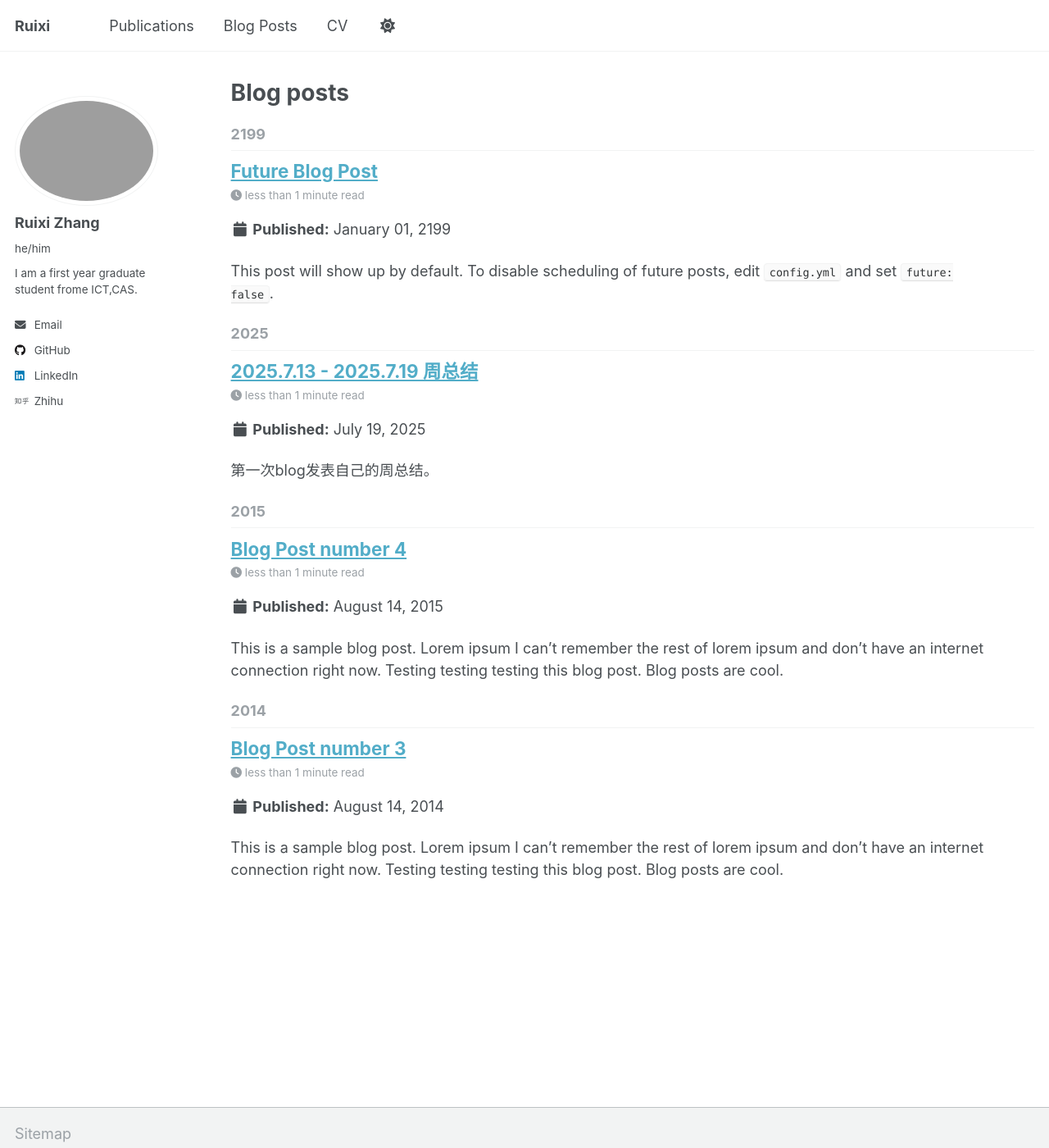
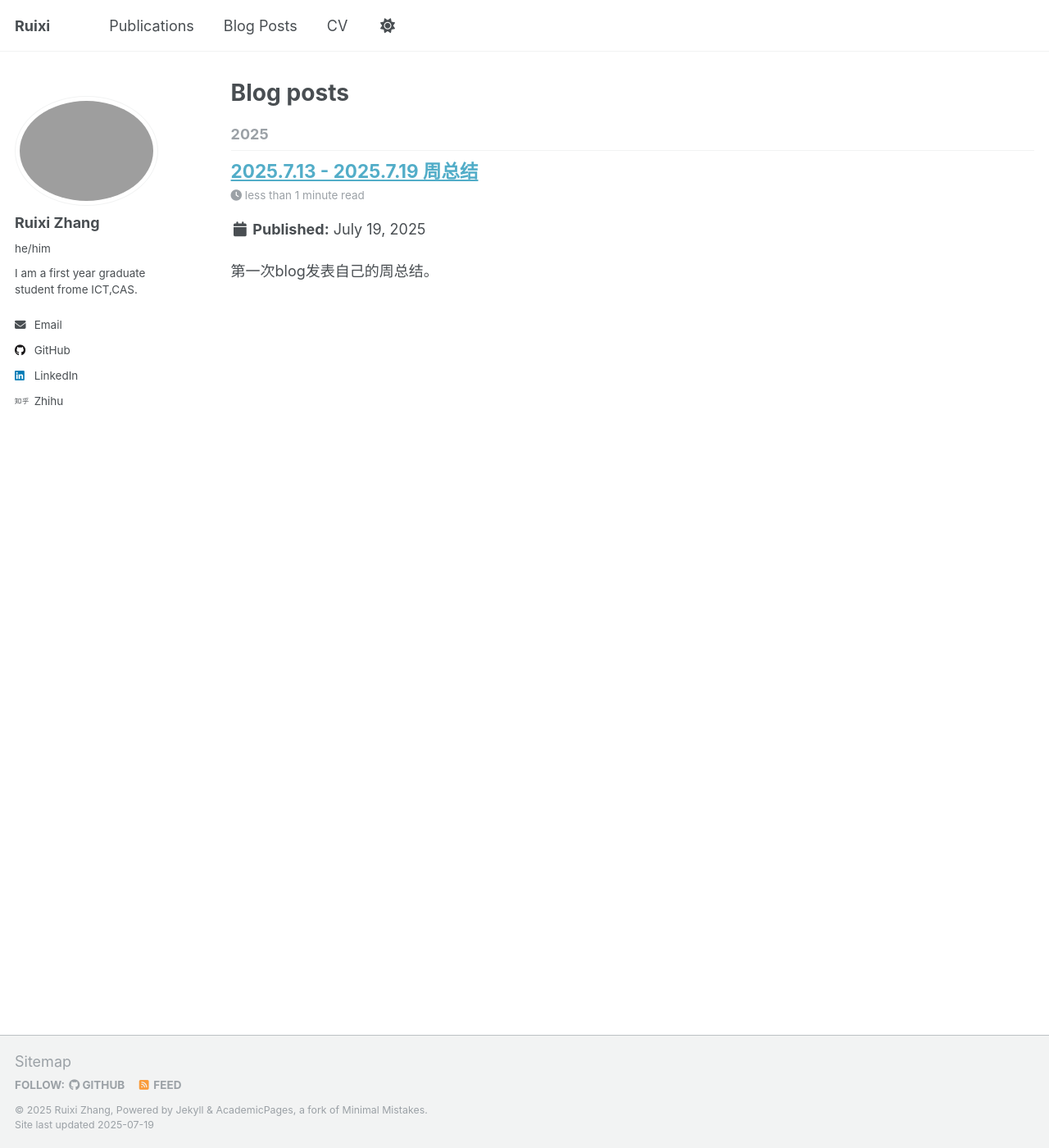
Before and after one commit to RuixiZhang0906/RuixiZhang0906.github.io, a Jekyll site: the page built from _pages/year-archive.html, in a window 1280 px wide and 1400 px high. Shown: the whole window at 82% size. Built offline with Jekyll 4.4.1, drawn with Linux system fonts in a browser that asks for light colours.

Commit message:
delete unec files

```diff
--- a/_posts/2014-08-14-blog-post-3.md
+++ /dev/null
@@ -1,20 +0,0 @@
----
-title: 'Blog Post number 3'
-date: 2014-08-14
-permalink: /posts/2014/08/blog-post-3/
-tags:
-  - cool posts
-  - category1
-  - category2
----
-
-This is a sample blog post. Lorem ipsum I can't remember the rest of lorem ipsum and don't have an internet connection right now. Testing testing testing this blog post. Blog posts are cool.
-
-Headings are cool
-======
-
-You can have many headings
-======
-
-Aren't headings cool?
-------
--- a/_posts/2199-01-01-future-post.md
+++ /dev/null
@@ -1,11 +0,0 @@
----
-title: 'Future Blog Post'
-date: 2199-01-01
-permalink: /posts/2012/08/blog-post-4/
-tags:
-  - cool posts
-  - category1
-  - category2
----
-
-This post will show up by default. To disable scheduling of future posts, edit `config.yml` and set `future: false`.
```
Also changed, not shown: _pages/about.md (+0 -3 lines), _posts/2015-08-14-blog-post-4.md (deleted, +0 -20 lines).
